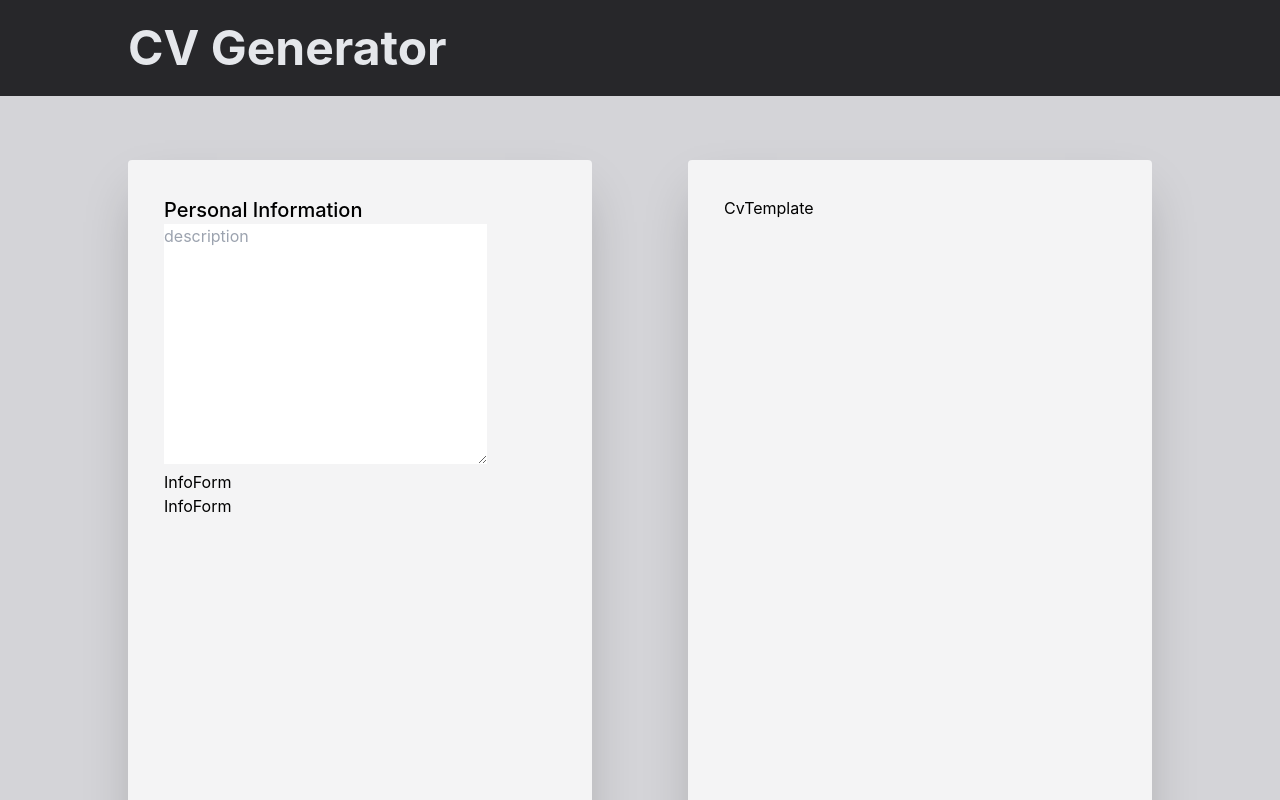
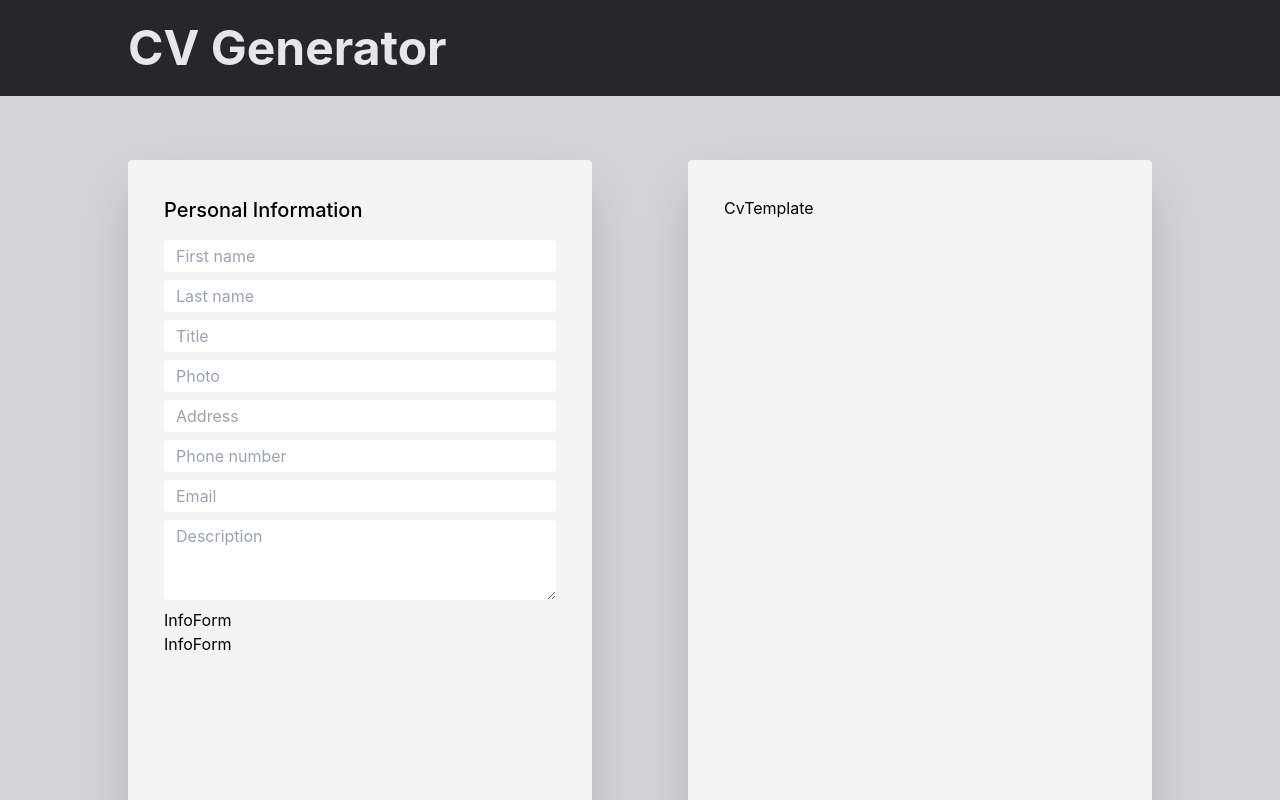
Before and after one commit to isaaxh/cv-generator, a React (Create React App) app: page / in a window 1280 px wide. Shown: the top 800 px of the page. Built offline with nearby package versions, Linux system fonts and the light colour scheme; the HTML template or start-up script is replaced by a standard one.

Commit message:
Adds UI design for PersonalInformation

```diff
--- a/src/components/Input.js
+++ b/src/components/Input.js
@@ -1,13 +1,21 @@
 import React, { Component } from "react";
+import PropTypes from "prop-types";
 
 class Input extends Component {
   constructor(props) {
     super(props);
   }
 
+  static get propTypes() {
+    return {
+      children: PropTypes.any,
+      inputName: PropTypes.string,
+    };
+  }
+
   render() {
     const { inputName } = this.props;
-    return <input className='' placeholder={inputName} />;
+    return <input className='px-3 py-1 mb-2 rounded' placeholder={inputName} />;
   }
 }
 
--- a/src/components/PersonalInformation.js
+++ b/src/components/PersonalInformation.js
@@ -1,28 +1,28 @@
 import React, { Component } from "react";
-// import Input from "./Input";
+import Input from "./Input";
 
 class PersonalInformation extends Component {
   render() {
     return (
-      <>
-        <h1 className='text-xl font-medium'>Personal Information</h1>
-        {/* <Input inputName='First name' /> */}
+      <div className='flex flex-col '>
+        <h1 className='text-xl font-medium mb-4'>Personal Information</h1>
+        <Input inputName='First name' />
+        <Input inputName='Last name' />
+        <Input inputName='Title' />
+        <Input inputName='Photo' />
+        <Input inputName='Address' />
+        <Input inputName='Phone number' />
+        <Input inputName='Email' />
 
-        {/* <input type='text' placeholder='First name' />
-        <input type='text' placeholder='Last name' />
-        <input type='text' placeholder='Title' />
-        <input type='text' placeholder='Photo' />
-        <input type='text' placeholder='Address' />
-        <input type='text' placeholder='Phone number' />
-        <input type='text' placeholder='Email' /> */}
         <textarea
+          className='px-3 py-1 mb-2 rounded resize-y'
           name='description'
           id='description'
           cols='30'
-          rows='10'
-          placeholder='description'
+          rows='3'
+          placeholder='Description'
         ></textarea>
-      </>
+      </div>
     );
   }
 }
```
